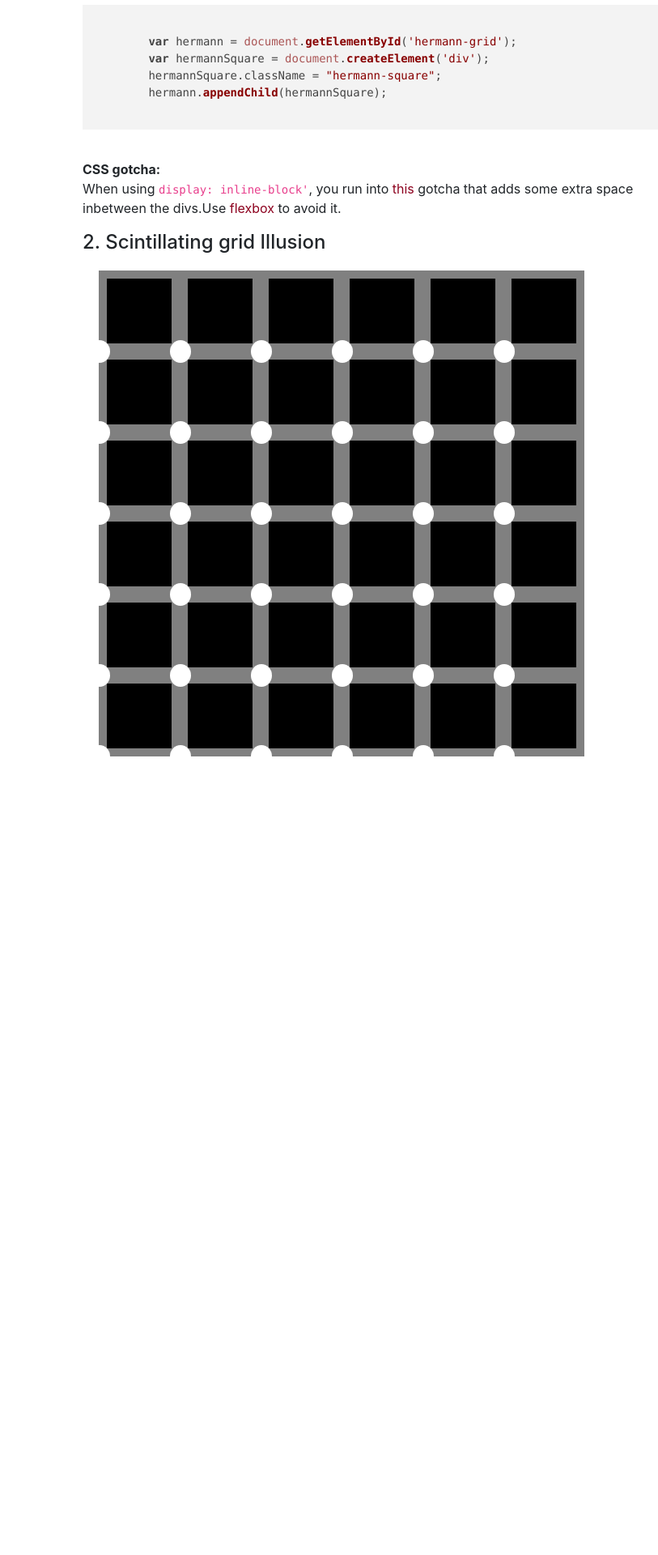
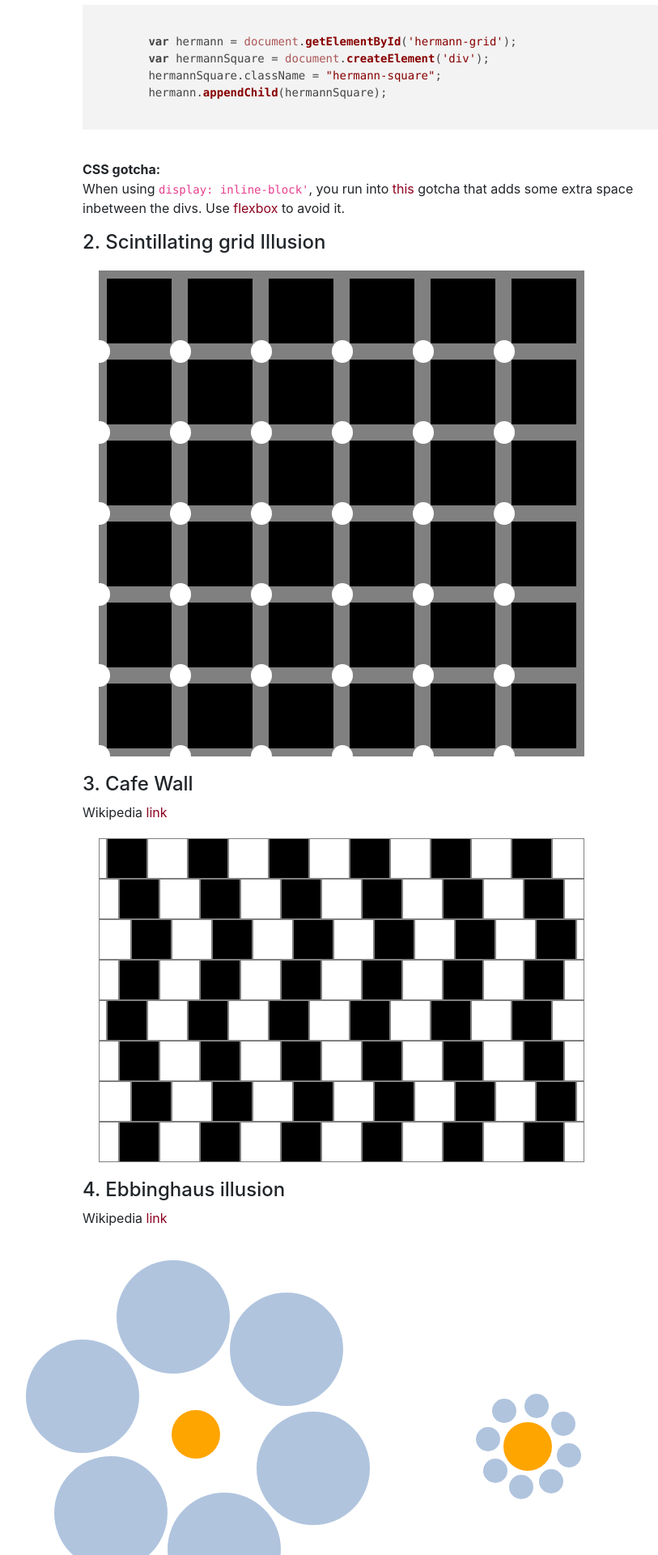
Before and after one commit to pradheap/pradheap.github.io, a Jekyll site: the page built from html-pages/illusions/optical-illusions-1.html, in a window 1280 px wide. Shown: the part 1149-3069 px from the top of the page at 81% size, without its empty margins (173-986 px from the left). Built offline with Jekyll 4.4.1, drawn with Linux system fonts in a browser that asks for light colours; nearby versions of some CDN libraries; before the commit the page ends 2103 px from its top, so only the background shows below that.

Commit message:
Add some more optical illusions.
Add Cafe Wall Illusion and Ebbinghaus illusion

```diff
--- a/html-pages/illusions/optical-illusions-1.css
+++ b/html-pages/illusions/optical-illusions-1.css
@@ -33,7 +33,7 @@ h3 {
     background-color: black;
 }
 
-.scintillating-square::after {
+.scintillating-square:after {
     content: "";
     width: 8px;
     top: 78px;
@@ -44,3 +44,232 @@ h3 {
     padding: 4px 13px;
     background-color: white;
 }
+
+#cafe-wall {
+    margin: 20px;
+    width: 600px;
+}
+
+.cafe-wall-row {
+    display: flex;
+    flex-wrap: wrap;
+}
+
+.cafe-wall-tile {
+    width: 50px;
+    height: 50px;
+    border: 1px solid gray;
+}
+
+.cafe-wall-tile.odd{
+    background-color: black;
+}
+
+.cafe-wall-row:nth-child(4n + 1) > .cafe-wall-tile:first-child  {
+    width: 10px;
+}
+
+.cafe-wall-row:nth-child(4n + 1) > .cafe-wall-tile:last-child  {
+    width: 40px;
+}
+
+.cafe-wall-row:nth-child(2n + 2) > .cafe-wall-tile:first-child  {
+    width: 25px;
+}
+
+.cafe-wall-row:nth-child(2n + 2) > .cafe-wall-tile:last-child  {
+    width: 25px;
+}
+
+.cafe-wall-row:nth-child(4n + 3) > .cafe-wall-tile:first-child  {
+    width: 40px;
+}
+
+.cafe-wall-row:nth-child(4n + 3) > .cafe-wall-tile:last-child  {
+    width: 10px;
+}
+
+#ebbinghaus-container {
+    width: 100%;
+    height: 500px;
+    position: relative;
+    top: 50px;
+}
+
+#big-flower {
+    display: inline-block;
+}
+
+#small-flower {
+    display: inline-block;
+}
+
+#stigma1 {
+    width: 60px;
+    height: 60px;
+    border-radius: 50%;
+    background-color: orange;
+    position: relative;
+    left: 110px;
+    top: 35px;
+}
+
+#petal1 {
+    width: 140px;
+    height: 140px;
+    border-radius: 50%;
+    background-color: lightsteelblue;
+    left: 42px;
+    top: -10px;
+    position: relative;
+}
+
+#petal1:before {
+    content: "";
+    width: 140px;
+    height: 140px;
+    border-radius: 50%;
+    background-color: lightsteelblue;
+    position: absolute;
+    left: -112px;
+    top: 98px;
+}
+
+#petal1:after {
+    content: "";
+    width: 140px;
+    height: 140px;
+    border-radius: 50%;
+    background-color: lightsteelblue;
+    position: absolute;
+    left: 140px;
+    top: 40px;
+}
+
+#petal2 {
+    content: "";
+    width: 140px;
+    height: 140px;
+    border-radius: 50%;
+    background-color: lightsteelblue;
+    left: 105px;
+    top: 77px;
+    position: relative;
+}
+
+#petal2:before {
+    content: "";
+    width: 140px;
+    height: 140px;
+    border-radius: 50%;
+    background-color: lightsteelblue;
+    position: absolute;
+    left: -140px;
+    top: -45px;
+}
+
+#petal2:after {
+    content: "";
+    width: 140px;
+    height: 140px;
+    border-radius: 50%;
+    background-color: lightsteelblue;
+    position: absolute;
+    left: 110px;
+    top: -100px;
+}
+
+#stigma2 {
+    width: 60px;
+    height: 60px;
+    border-radius: 50%;
+    background-color: orange;
+    position: relative;
+    left: 375px;
+    top: 0px;
+}
+
+#petalA {
+    width: 30px;
+    height: 30px;
+    border-radius: 50%;
+    background-color: lightsteelblue;
+    left: 350px;
+    top: -15px;
+    position: relative;
+}
+
+#petalA:before {
+    content: "";
+    width: 30px;
+    height: 30px;
+    border-radius: 50%;
+    background-color: lightsteelblue;
+    position: absolute;
+    left: -9px;
+    top: -39px;
+}
+
+#petalA:after {
+    content: "";
+    width: 30px;
+    height: 30px;
+    border-radius: 50%;
+    background-color: lightsteelblue;
+    position: absolute;
+    left: 32px;
+    top: 20px;
+}
+
+#petalB {
+    width: 30px;
+    height: 30px;
+    border-radius: 50%;
+    background-color: lightsteelblue;
+    left: 441px;
+    top: -64px;
+    position: relative;
+}
+
+#petalB:before {
+    content: "";
+    width: 30px;
+    height: 30px;
+    border-radius: 50%;
+    background-color: lightsteelblue;
+    position: absolute;
+    left: -22px;
+    top: 32px;
+}
+
+#petalB:after {
+    content: "";
+    width: 30px;
+    height: 30px;
+    border-radius: 50%;
+    background-color: lightsteelblue;
+    position: absolute;
+    left: -7px;
+    top: -39px;
+}
+
+#petalC {
+    width: 30px;
+    height: 30px;
+    border-radius: 50%;
+    background-color: lightsteelblue;
+    left: 401px;
+    top: -155px;
+    position: relative;
+}
+
+#petalC:before {
+    content: "";
+    width: 30px;
+    height: 30px;
+    border-radius: 50%;
+    background-color: lightsteelblue;
+    position: absolute;
+    left: -40px;
+    top: 6px;
+}
--- a/html-pages/illusions/optical-illusions-1.html
+++ b/html-pages/illusions/optical-illusions-1.html
@@ -37,10 +37,39 @@ syntax_highlight: true
     </code>
 </pre>
 <strong>CSS gotcha:</strong>
-<p>When using <code>display: inline-block'</code>, you run into <a href="https://css-tricks.com/fighting-the-space-between-inline-block-elements/" target="_blank">this</a> gotcha that adds some extra space inbetween the divs.Use <a href="https://css-tricks.com/snippets/css/a-guide-to-flexbox/" target="_blank">flexbox</a> to avoid it.</code></p>
+<p>When using <code>display: inline-block'</code>, you run into <a href="https://css-tricks.com/fighting-the-space-between-inline-block-elements/" target="_blank">this</a> gotcha that adds some extra space inbetween the divs. Use <a href="https://css-tricks.com/snippets/css/a-guide-to-flexbox/" target="_blank">flexbox</a> to avoid it.</code></p>
 
 <h4>2. Scintillating grid Illusion</h4>
 <div id="scintillating-grid">
+</div>
+
+<h4>3. Cafe Wall</h4>
+Wikipedia  <a href ="https://en.wikipedia.org/wiki/Caf%C3%A9_wall_illusion" target="_blank">link</a>
+<div id="cafe-wall">
+    <div class="cafe-wall-row"></div>
+    <div class="cafe-wall-row"></div>
+    <div class="cafe-wall-row"></div>
+    <div class="cafe-wall-row"></div>
+    <div class="cafe-wall-row"></div>
+    <div class="cafe-wall-row"></div>
+    <div class="cafe-wall-row"></div>
+    <div class="cafe-wall-row"></div>
+</div>
+
+<h4>4. Ebbinghaus illusion</h4>
+Wikipedia  <a href ="https://en.wikipedia.org/wiki/Ebbinghaus_illusion" target="_blank">link</a>
+<div id="ebbinghaus-container">
+    <div id="big-flower">
+        <div id="petal1"></div>
+        <div id="stigma1"></div>
+        <div id="petal2"></div>
+    </div>
+    <div id="small-flower">
+        <div id="stigma2"></div>
+        <div id="petalA"></div>
+        <div id="petalB"></div>
+        <div id="petalC"></div>
+    </div>
 </div>
 
 <script type="text/javascript">
@@ -55,5 +84,20 @@ syntax_highlight: true
             scintillatingSquare.className = "scintillating-square";
             scintillating.appendChild(scintillatingSquare);
         }
+        // Cafe Wall Illusion
+        var cafeWallRows = document.getElementsByClassName('cafe-wall-row');
+        for (var i = 0; i < cafeWallRows.length; i++) {
+            var currentRow = cafeWallRows[i];
+            for(var j = 0; j < 13; j++) {
+                var cafeWallTile = document.createElement('div');
+                var cssClasses = ["cafe-wall-tile"];
+                if (j % 2 === 1) {
+                    cssClasses.push("odd");
+                }
+                cafeWallTile.className = cssClasses.join(' ');
+                currentRow.appendChild(cafeWallTile);
+            }
+        }
+
     })();
 </script>
```
Also changed, not shown: _posts/2019-03-10-array-reverse.md (+3 -3 lines).
